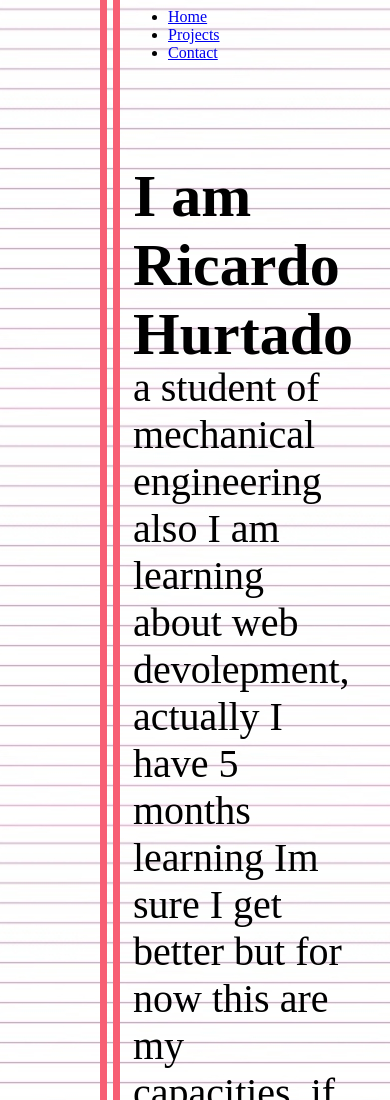
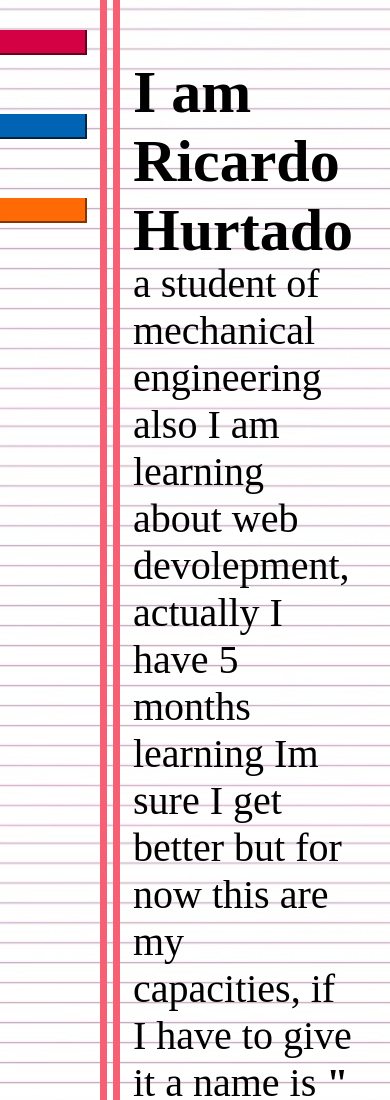
Before and after one commit to rikardi0/about, a plain HTML site: page index.html in a window 390 px wide. Shown: the top 1100 px of the page. Drawn offline with Linux system fonts and the light colour scheme; a web font is replaced by a local one.

Commit message:
media querie para telefonos

```diff
--- a/index.html
+++ b/index.html
@@ -2,7 +2,7 @@
 
 <head>
     <meta name="viewport" content="width=device-width, initial-scale=1.0">
-    <link rel="stylesheet" href="/home/ricardo/Programacion/Proyectos/portfolio/nav (about).css" />
+    <link rel="stylesheet" href="nav (about).css" />
     <link rel="stylesheet" href="about.css" />
 
 </head>
--- /dev/null
+++ b/nav (about).css
@@ -0,0 +1,67 @@
+    .note {
+        font-family: 'Zeyada';
+        text-align: center;
+        width: 85px;
+        height: fit-content;
+        border: 2px solid;
+        border-top: transparent;
+    }
+
+    #navBar {
+        width: 60%;
+        text-align: center;
+        position: fixed;
+        top: 0;
+        margin-top: 0;
+        z-index: 100;
+        display: flex;
+        justify-content: space-around;
+        list-style: none;
+    }
+
+    #navBar a {
+        text-decoration: none;
+        color: rgba(0, 0, 0, 0);
+    }
+
+    #navBar a:hover {
+        color: rgb(0, 0, 0);
+        font-size: 200%;
+        text-decoration-line: underline;
+    }
+
+    @media (max-width:414px) and (min-height:500px) {
+        #navBar {
+            margin-left: -170px;
+            flex-direction: column;
+            align-items: flex-start;
+            height: 30vh;
+        }
+    }
+
+    @media (max-width:425px) {
+        #mainDiv {
+            top: 100px;
+        }
+        .note {
+            margin-right: 10px;
+        }
+        #navBar a {
+            font-size: 125%;
+        }
+    }
+
+    #about {
+        background-color: var(--rosado);
+        border-color: var(--rosadoOscuro);
+    }
+
+    #projects {
+        background-color: var(--azul);
+        border-color: var(--azulOscuro);
+    }
+
+    #contact {
+        background-color: var(--amarillo);
+        border-color: var(--amarilloOscuro);
+    }
```
